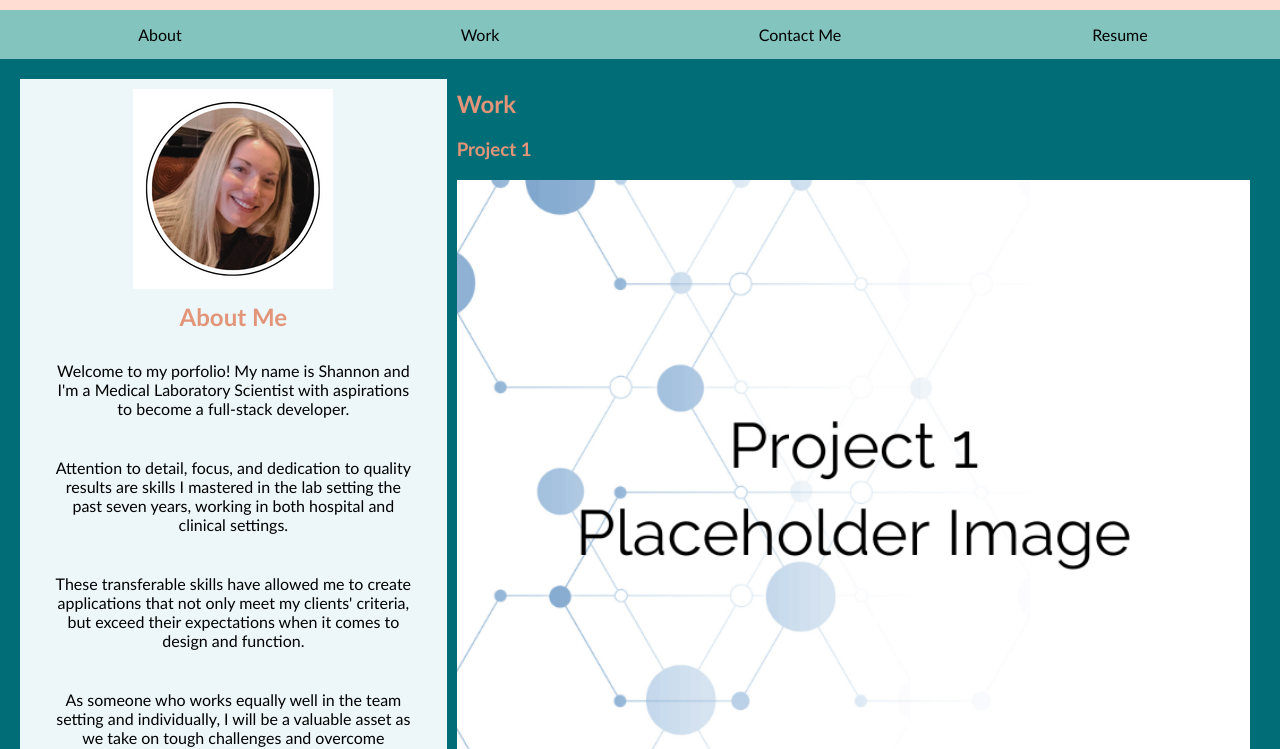
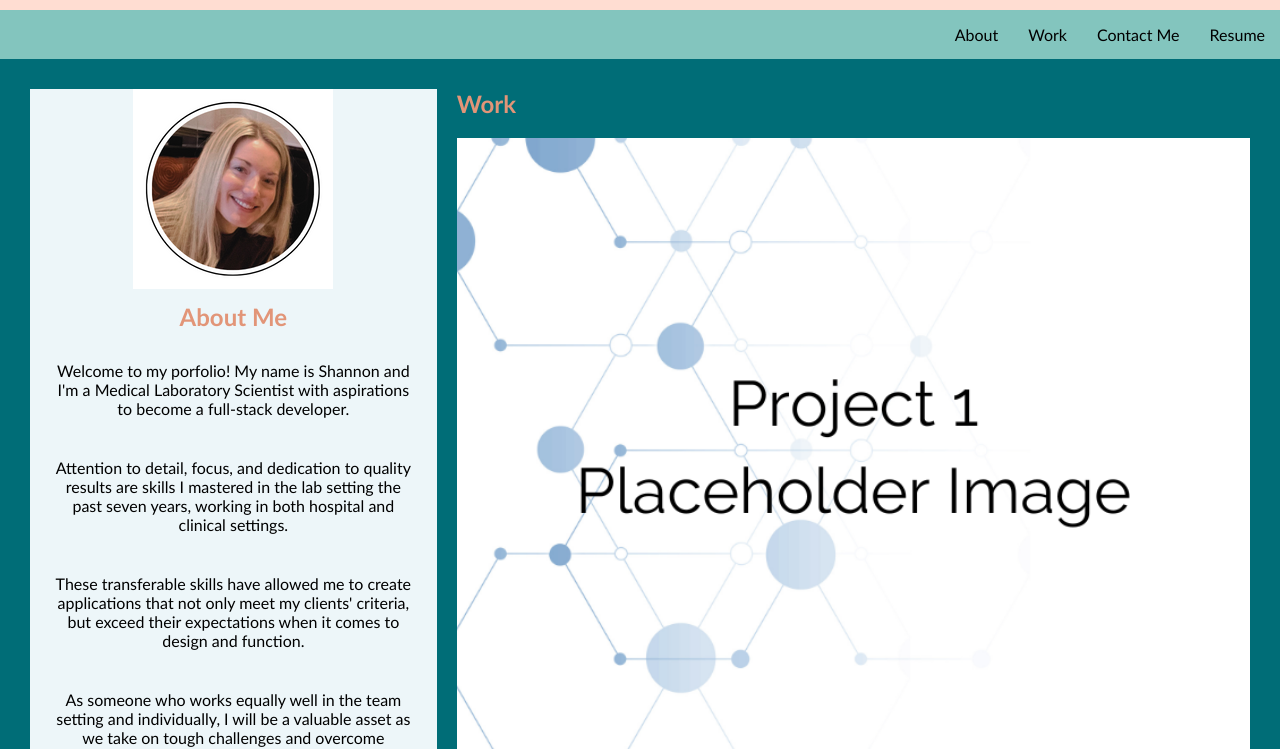
Before and after one commit to smdann/homework-professional-portfolio, a plain HTML site: page index.html in a window 1280 px wide. Shown: the part 65-814 px from the top of the page. Drawn offline with Linux system fonts and the light colour scheme.

Commit message:
Adjusted flex container settings for nav bar and main section for a better utilization of space by flex items.

```diff
--- a/assets/css/style.css
+++ b/assets/css/style.css
@@ -25,6 +25,8 @@ h2, h3 {
 /* Navigational Menu */
 nav {
     display: flex;
+    justify-content: flex-end;
+    background-color:#83C5BE;
 }
 
 
@@ -32,7 +34,6 @@ nav {
     padding: 15px;
     background-color: #83C5BE;
     text-align: center;
-    width: 100%;
 }
 
 a:hover, a:link {
@@ -49,7 +50,7 @@ aside {
     flex: 1;
     background-color: #EDF6F9;
     text-align: center;
-    padding: 10px;
+    margin: 10px;
 }
 
 .self-photo {
@@ -70,6 +71,7 @@ aside {
 main {
     display: flex;
     flex-wrap: wrap;
+    align-items: flex-start;
     padding: 20px;
     background-color: #006D77;
 }
@@ -84,8 +86,7 @@ p {
 
 /* Work Section */
 .work-section {
-    /* display: flex;
-    flex-wrap: wrap; */
+    flex-wrap: wrap;
     flex: 2;
 }
 
@@ -94,7 +95,6 @@ p {
 }
 
 .work-image-1 {
-
     width: 100%;
     padding: 10px;
 }
--- a/index.html
+++ b/index.html
@@ -57,7 +57,6 @@
 
       <section class="work-section">
         <h2 id="work">Work</h2>
-          <h3>Project 1</h3>
             <figure class="work-figures">
               <a href="https://www.google.com/">
                 <img class="work-image-1" src="./assets/images/project-1-placeholder-image.png" alt="project 1 placeholder image" />
@@ -65,7 +64,6 @@
             <figcaption class="caption-overlay">Code Refactor</figcaption>
             </figure>
 
-          <h3>Project 2</h3>
             <figure class="work-figures">
               <a href="https://www.google.com" >
                 <img class="work-image-2" src="./assets/images/project-2-placeholder-image.png" alt="project 2 placeholder image" />
@@ -73,7 +71,6 @@
             <figcaption class="caption-overlay">Project 2 - Coming soon!</figcaption>
             </figure>
 
-          <h3>Project 3</h3>
             <figure class="work-figures">
               <a href="https://www.google.com">
                 <img class="work-image-3" src="./assets/images/project-3-placeholder-image.png" alt="project 3 placeholder image" />
```
